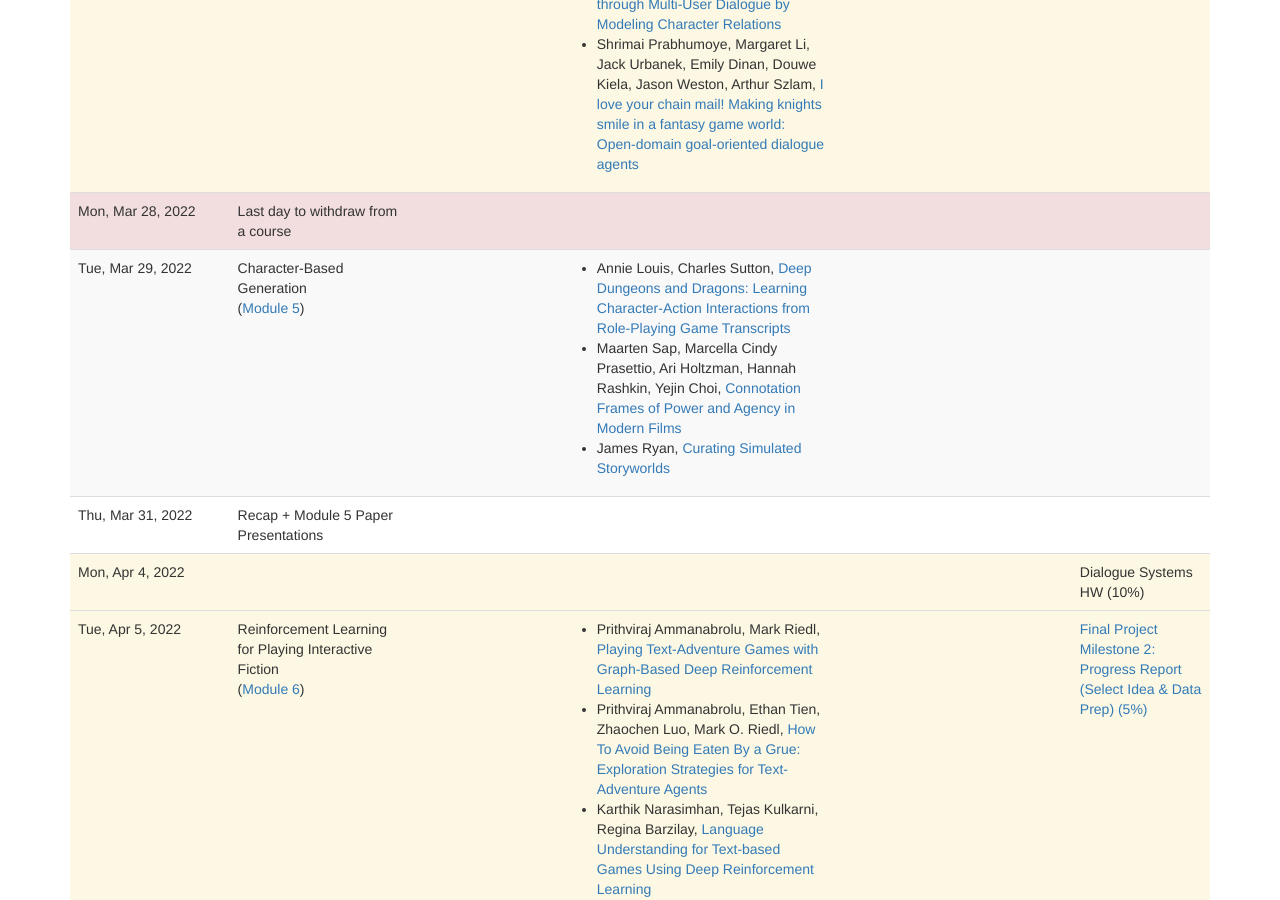
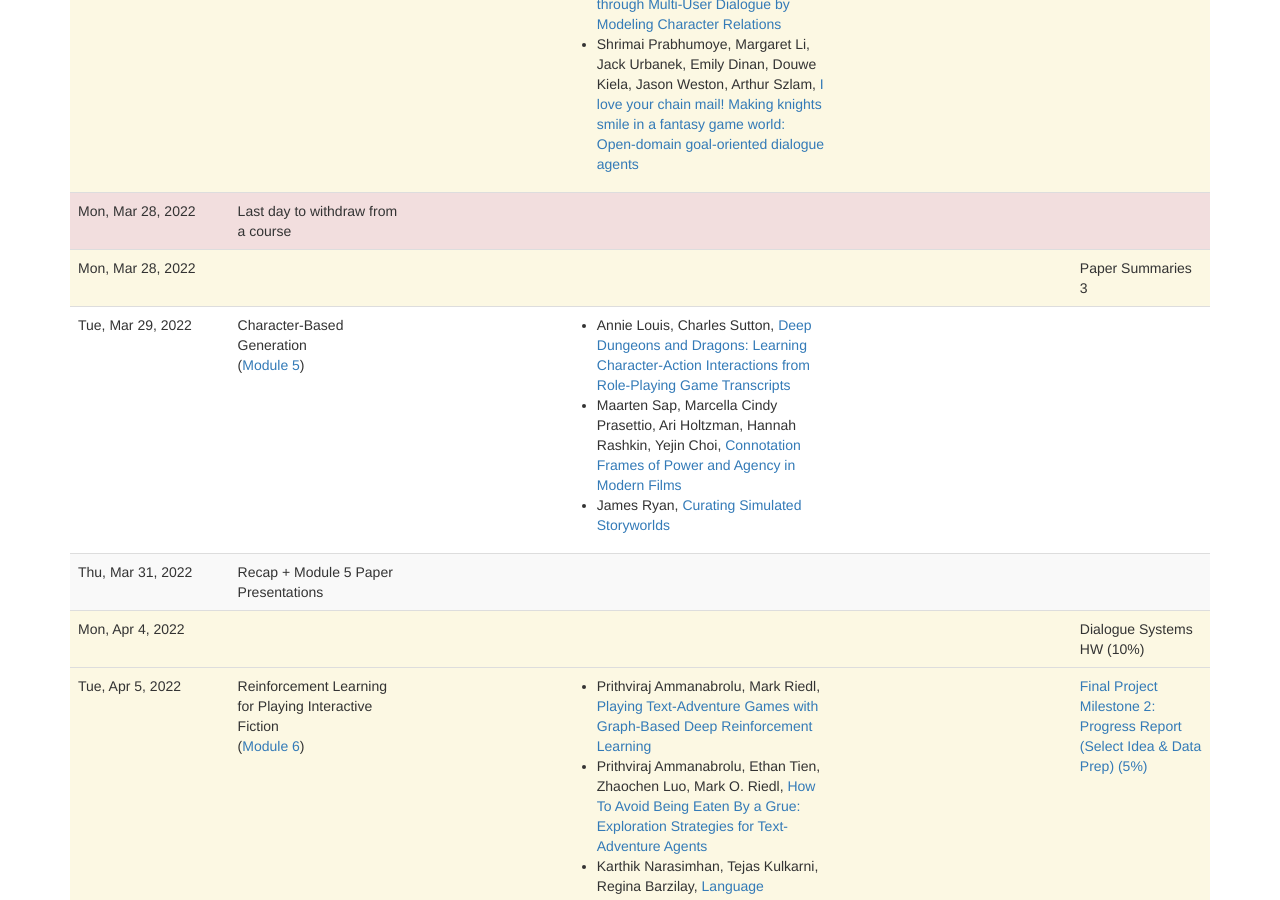
Before and after one commit to interactive-fiction-class/interactive-fiction-class.github.io, a Jekyll site: the page built from lectures.md, in a window 1280 px wide and 900 px high, scrolled down 7295 px. Built offline with Jekyll 4.4.1, drawn with Linux system fonts in a browser that asks for light colours; nearby versions of some CDN libraries; a script that is not in the unit is left out.

Commit message:
3-28 paper summaries

```diff
--- a/_data/lectures.yaml
+++ b/_data/lectures.yaml
@@ -206,7 +206,12 @@
   date: 2022-03-28
   title: Last day to withdraw from a course
   type: no_lecture
-
+-
+  date: 2022-03-28
+  type: deadline
+  homework_due:
+    -
+      title: Paper Summaries 3
 -
   date: 2022-03-29
   title: Character-Based Generation
```
